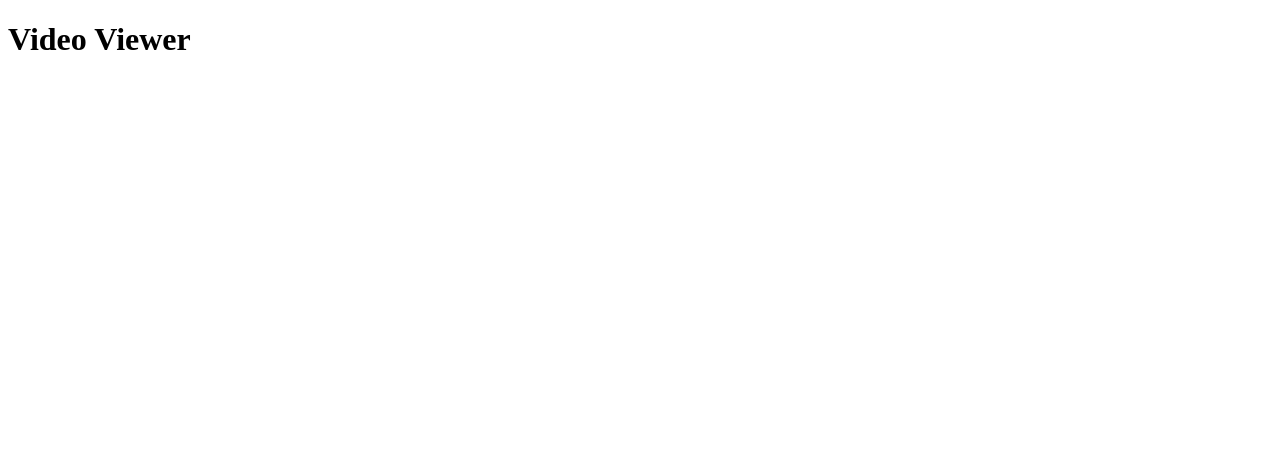
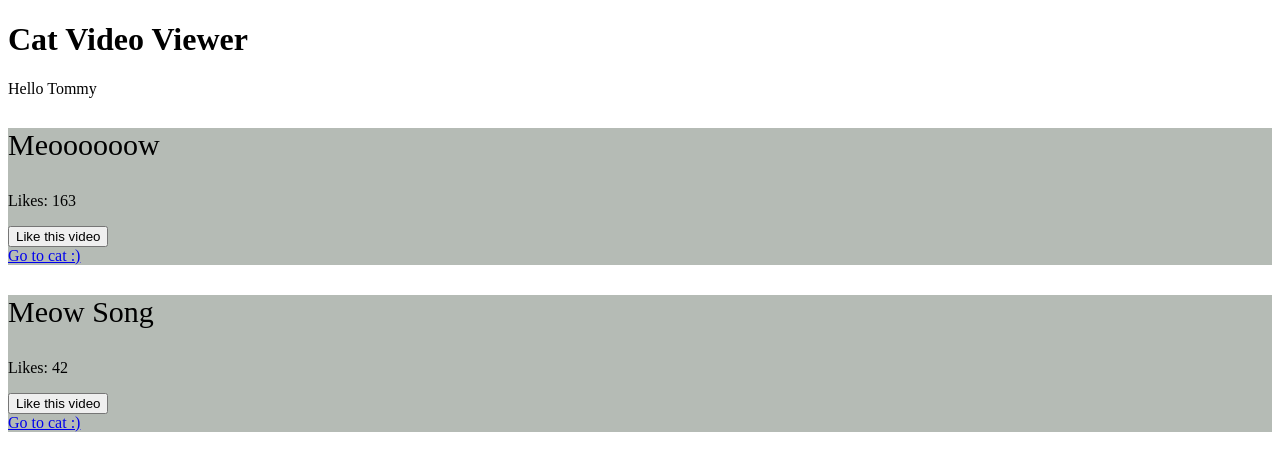
Before and after one commit to mathisneunzig/DHBW-Mannheim-WI2024SEA-Microkernel, a React (Vite) app: page /videoViewer in a window 1280 px wide. Shown: the top 470 px of the page. Built offline with nearby package versions, Linux system fonts and the light colour scheme.

Commit message:
added like function and new default videos

```diff
--- a/src/plugins/jannis_videoProviderPlugin/index.ts
+++ b/src/plugins/jannis_videoProviderPlugin/index.ts
@@ -13,7 +13,10 @@ pluginManager.register({
     provides: [
         {
             entity: "videos",
-            initial: [] as Video[],
+            initial: [
+                {title: "Meoooooow", likes: 163, additional_information: "This cat meows :)", url: "https://www.youtube.com/shorts/8jM4XT-5CUA?feature=share"},
+                {title: "Meow Song", likes: 42, additional_information: "Cat is singing a song :D", url: "https://www.youtube.com/watch?v=AtPrjYp75uA&list=RDAtPrjYp75uA&start_radio=1"}
+            ] as Video[],
             commands: {
                 add: (state, payload: any) => {
                     console.log("Add video");
@@ -22,7 +25,17 @@ pluginManager.register({
                     console.log("Remove video");
                 },
                 like: (state, payload: any) => {
-                    console.log("Liking video");
+                    const videoList = Array.isArray(state) ? state as Video[] : [];
+                    const urlToLike = String(payload.url);
+
+                    //Like video
+                    videoList.map(video => {
+                        if (video.url == urlToLike) {
+                            video.likes++;
+                        }
+                    });
+
+                    return videoList;
                 },
             },
         },
--- a/src/plugins/jannis_videoProviderPlugin/types.ts
+++ b/src/plugins/jannis_videoProviderPlugin/types.ts
@@ -1,7 +1,7 @@
 export type Video = {
-    id: string,
     title: string,
     likes: number,
     additional_information: string,
+    //URL needs to be unique
     url: string
 };
--- a/src/plugins/jannis_videoViewerPlugin/Page.tsx
+++ b/src/plugins/jannis_videoViewerPlugin/Page.tsx
@@ -2,7 +2,30 @@ import React, { useState } from "react";
 import type { PluginCtx } from "../../app/pluginRuntime";
 
 export const VideoViewerPage: React.FC<{ ctx: PluginCtx }> = ({ ctx }) => {
+    // array of videos existing in the provider
+    const videos = (ctx.read.entity("videos") as { title: string; likes: number; additional_information: string; url: string }[]) ?? [];
+    const users = ctx.read.users();
+
+    // Maybe change to inline to prevent type any being used
+    function likeVideo(video: any) {
+        ctx.write.exec("videos", "like", {url: video.url});
+    };
+
     return (
-        <h1>Video Viewer</h1>
+        <div>
+            <h1>Cat Video Viewer</h1>
+            <p>Hello {users[0]?.firstName ?? "NoName"}</p>
+            <div>
+                {videos.map(video => (
+                    <div style={{backgroundColor: "#b5bbb5ff"}}>
+                        <p style={{fontSize: 30}}>{video.title}</p>
+                        <p>Likes: {video.likes}</p>
+                        <button onClick={() => likeVideo(video)}>Like this video</button>
+                        <br />
+                        <a href={video.url}>Go to cat :)</a>
+                    </div>
+                ))}
+            </div>
+        </div>
     );
 };
--- a/src/plugins/jannis_videoViewerPlugin/index.ts
+++ b/src/plugins/jannis_videoViewerPlugin/index.ts
@@ -5,9 +5,9 @@ pluginManager.register({
     id: "videoViewer",
     route: "/videoViewer",
     component: VideoViewerPage,
-    tile: "Video Viewer",
+    tile: "Cat Video Viewer",
     color1: "#cfceceff",
     color2: "#007a04ff",
     spin: 90,
-    permissions: ["videos.read", "videos.write"],
+    permissions: ["videos.read", "videos.write", "users.read"],
 });
```
